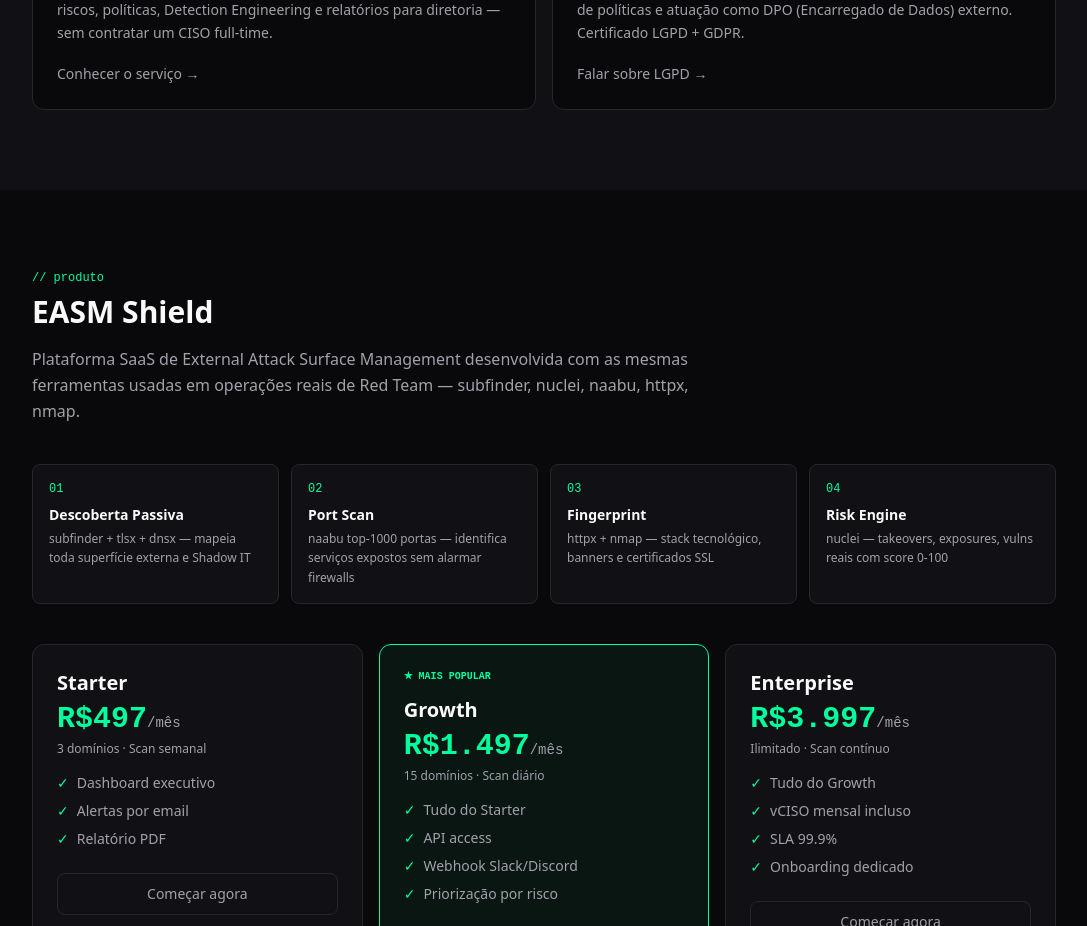
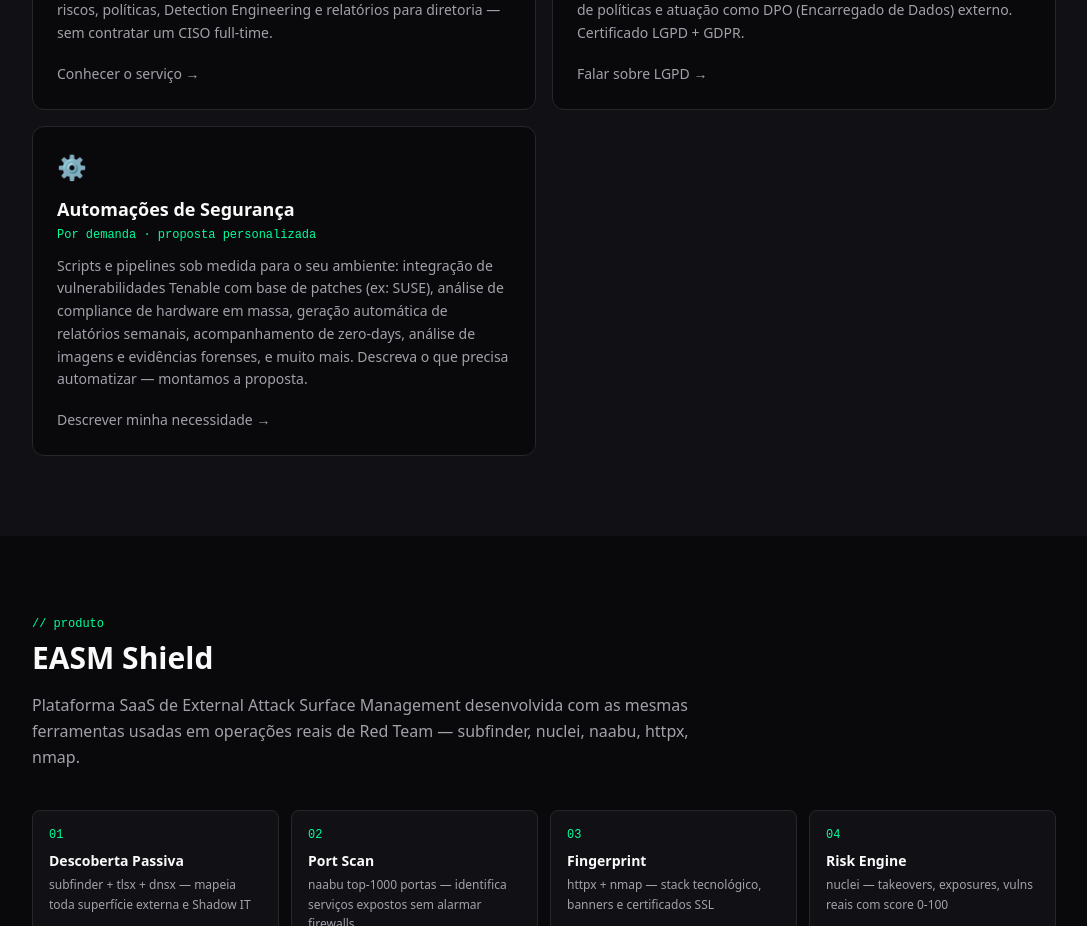
Before and after one commit to solonbarroso/solon-portfolio, a Next.js app: page / in a window 1280 px wide. Shown: the part 1400-2326 px from the top of the page, without its empty margins (96-1183 px from the left). Built offline with nearby package versions, Linux system fonts and the light colour scheme.

Commit message:
add security automations service card

```diff
--- a/src/app/page.tsx
+++ b/src/app/page.tsx
@@ -102,6 +102,15 @@ const SERVICES = [
     tag: 'Projeto ou retainer',
     desc: 'Adequação à LGPD com diagnóstico, mapeamento de dados, criação de políticas e atuação como DPO (Encarregado de Dados) externo. Certificado LGPD + GDPR.',
     cta: 'Falar sobre LGPD',
+    href: '#contact',
+    highlight: false,
+  },
+  {
+    icon: '⚙️',
+    title: 'Automações de Segurança',
+    tag: 'Por demanda · proposta personalizada',
+    desc: 'Scripts e pipelines sob medida para o seu ambiente: integração de vulnerabilidades Tenable com base de patches (ex: SUSE), análise de compliance de hardware em massa, geração automática de relatórios semanais, acompanhamento de zero-days, análise de imagens e evidências forenses, e muito mais. Descreva o que precisa automatizar — montamos a proposta.',
+    cta: 'Descrever minha necessidade',
     href: '#contact',
     highlight: false,
   },
```
